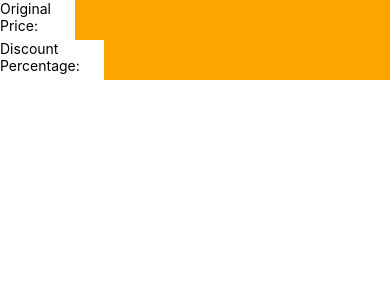
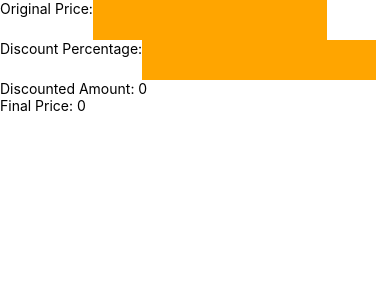
Before and after one commit to faheem4797/Discount-App-SP18-BCS-187, a React Native app: screen / in a window 390 px wide. Shown: the top 300 px of the page. Built offline with nearby package versions, Linux system fonts and the light colour scheme.

Commit message:
Task 3 Done

```diff
--- a/App.js
+++ b/App.js
@@ -3,25 +3,44 @@ import { Text, View, StyleSheet, TextInput } from 'react-native';
 import Constants from 'expo-constants';
 
 export default function App() {
-  const [getInput,setInput] = useState("");
+  const [getOriginalPrice,setOriginalPrice] = useState("");
+  const [getDiscountPercentage,setDiscountPercentage] = useState("");
+
+
+  const discountCalculation =()=> {
+    return (getOriginalPrice / 100) * getDiscountPercentage;
+  };
+  const finalPriceCalculation =()=> {
+    return (
+      getOriginalPrice - (getOriginalPrice / 100) * getDiscountPercentage);
+  };
+
+
   return (
     <View>
       <View style={{width: '100%', flexDirection:'row'}}>
         <Text>Original Price:</Text>
         <TextInput
-          style={{height: '40px', backgroundColor:'orange',width:'100%'}}
-          onChangeText={getInput => setInput(getInput)}
-          defaultValue={getInput}
+          style={{height: '40px', backgroundColor:'orange',width:'60%'}}
+          onChangeText={getOriginalPrice => setOriginalPrice(getOriginalPrice)}
+          value={getOriginalPrice}
+          keyboardType={'number-pad'}
         />
       </View>
       <View style={{width: '100%', flexDirection:'row'}}>
         <Text>Discount Percentage:</Text>
         <TextInput
-          style={{height: '40px', backgroundColor:'orange',width:'100%'}}
-          onChangeText={getInput => setInput(getInput)}
-          defaultValue={getInput}
+          style={{height: '40px', backgroundColor:'orange',width:'60%'}}
+          onChangeText={getDiscountPercentage => setDiscountPercentage(getDiscountPercentage)}
+          value={getDiscountPercentage}
+          keyboardType={'number-pad'}
         />
       </View>
+      <Text>
+        Discounted Amount: {discountCalculation()}</Text>
+        <Text>
+          Final Price: {finalPriceCalculation()}
+        </Text>
     </View>
   );
 }
```
